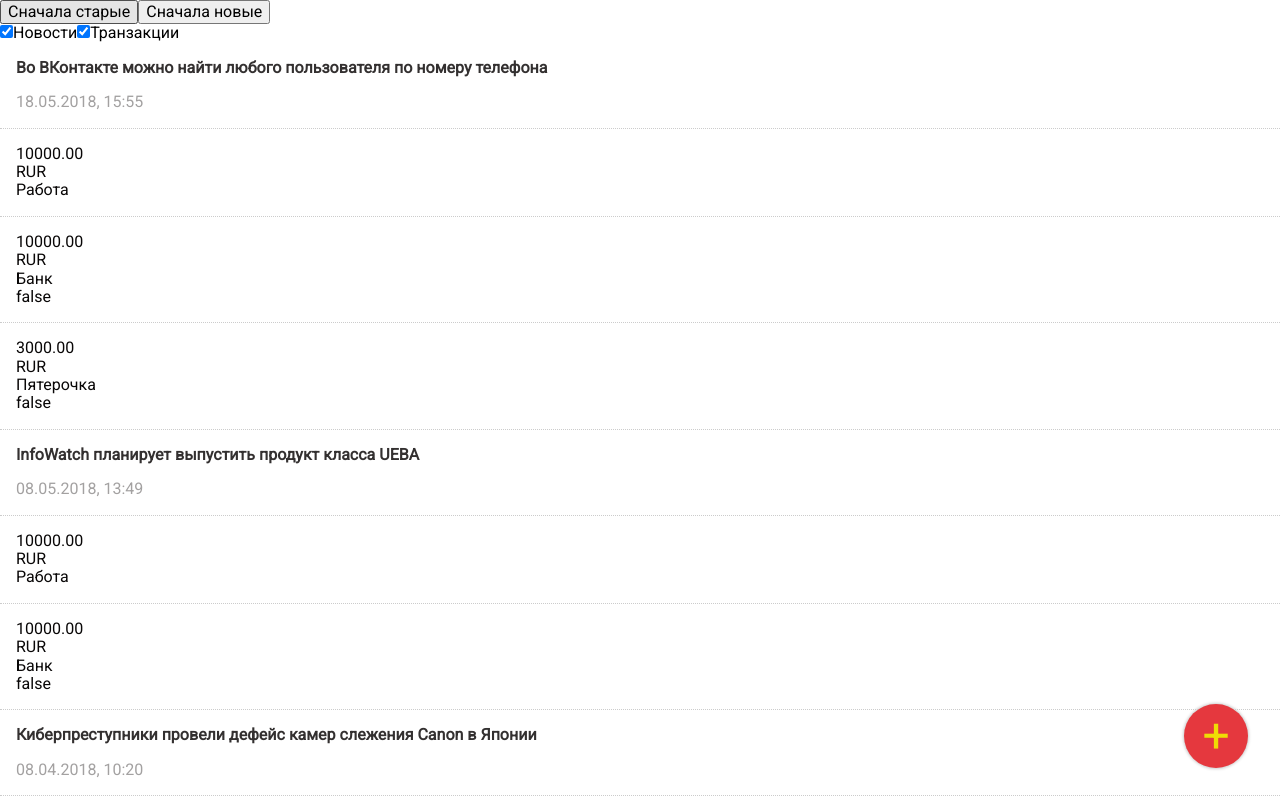
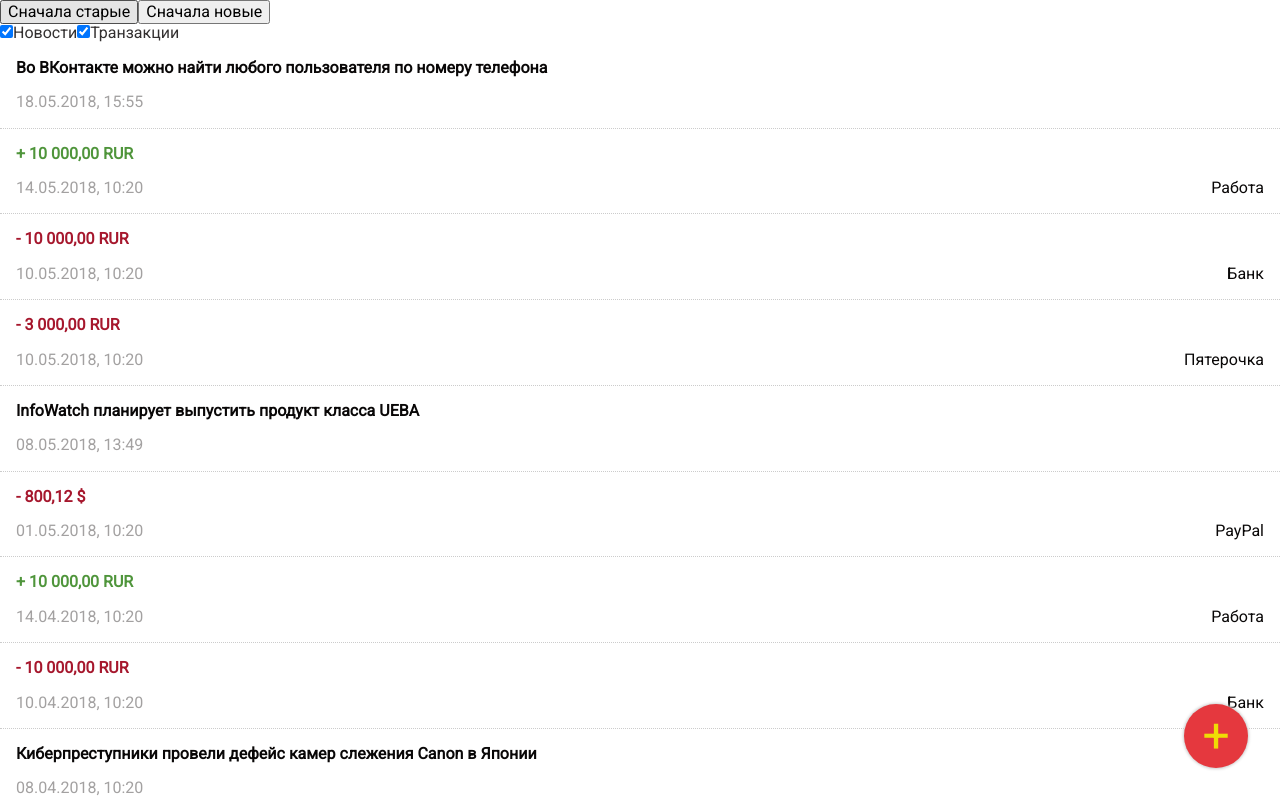
Before and after one commit to mr-africa/angular-learn, an Angular app: page / in a window 1280 px wide. Shown: the top 800 px of the page. Built offline with nearby package versions, Linux system fonts and the light colour scheme.

Commit message:
стили для транзакции

```diff
--- a/src/app/app.component.css
+++ b/src/app/app.component.css
@@ -1,3 +1,4 @@
 .app-component {
     font-family: 'Roboto', sans-serif;
+    color: #333030;
 }
--- a/src/app/consts.ts
+++ b/src/app/consts.ts
@@ -1,8 +1,9 @@
 enum eventTypes {NEWS = 'news', TRANSACTION = 'transaction'};
 
 const currencyList = {USD: 'USD', RUR: 'RUR', EUR: 'EUR'};
+const languageCode = 'ru-RU';
 
-const dateFormat = new Intl.DateTimeFormat('ru-RU', {
+const dateFormat = new Intl.DateTimeFormat(languageCode, {
   year: 'numeric', month: 'numeric', day: 'numeric',
   hour: 'numeric', minute: 'numeric'});
 
@@ -48,23 +49,37 @@ class NewsEvent extends FeedEvent {
 
 class TransactionEvent extends FeedEvent {
     _amount: number;
-    currency: string;
     sender: string;
-    is_positive?: boolean;
+    is_positive?: boolean = true;
     description?: string;
     readonly type: string = eventTypes.TRANSACTION;
+    amountFormat: any;
 
     constructor(event, id: number) {
         super(event.date, id);
         this._amount = event.amount;
-        this.currency = event.currency;
         this.sender = event.sender;
-        this.is_positive = event.is_positive;
+        if (event.is_positive !== undefined) {
+            this.is_positive = event.is_positive;
+        }
         this.description = event.description;
+        this.amountFormat = new Intl.NumberFormat(languageCode, {
+            style: 'currency',
+            currency: event.currency,
+            currencyDisplay: 'symbol'
+        });
     }
 
     get amount(): string { // Храним значения в копейках/центах/итп чтоб не возникло возможных проблем с float числами
-        return (this._amount / 100).toFixed(2);
+        const amount = (this._amount / 100).toFixed(2);
+        return this.amountFormat.format(amount);
+    }
+
+    positiveSymbol() {
+        if (this.is_positive) {
+            return '+';
+        }
+        return '-';
     }
 }
 
--- a/src/app/feed.ts
+++ b/src/app/feed.ts
@@ -145,6 +145,15 @@ const RAW_FEED = [
         is_positive: false,
         description: 'продукты'
     },
+        {
+        date: '2018-05-01 10:20',
+        amount: 80012,
+        currency: currencyList.USD,
+        sender: 'PayPal',
+        type: eventTypes.TRANSACTION,
+        is_positive: false,
+        description: 'Подарки'
+    },
 ];
 
 function EventFactory<feedEventType>(event, id: number) {
--- a/src/app/news-event/news-event.component.css
+++ b/src/app/news-event/news-event.component.css
@@ -9,7 +9,6 @@
 .news__title {
     font-weight: 700;
     margin-bottom: 1em;
-    color: #333030;
 }
 
 .news__date {
--- a/src/app/transaction-event/transaction-event.component.css
+++ b/src/app/transaction-event/transaction-event.component.css
@@ -0,0 +1,22 @@
+.transaction-event:hover > .transaction-event__amount {
+    text-decoration: underline;
+}
+
+.transaction-event__amount {
+    font-weight: 700;
+    margin-bottom: 1em;
+    color: #4f953b;
+}
+
+.transaction-event__amount_negative {
+    color: #a6172d;
+}
+
+.transaction-event-info {
+    display: flex;
+    justify-content: space-between;
+}
+
+.transaction-event-info__date {
+    color: #a3a1a1;
+}
--- a/src/app/transaction-event/transaction-event.component.html
+++ b/src/app/transaction-event/transaction-event.component.html
@@ -1,6 +1,7 @@
-<div>
-    <div>{{ transaction.amount }}</div>
-    <div>{{ transaction.currency }}</div>
-    <div>{{ transaction.sender }}</div>
-    <div>{{ transaction.is_positive }}</div>
+<div class="transaction-event">
+    <div [ngClass]="{'transaction-event__amount': true, 'transaction-event__amount_negative': !transaction.is_positive}">{{ transaction.positiveSymbol() }} {{ transaction.amount }}</div>
+    <div class="transaction-event-info">
+        <div class="transaction-event-info__date">{{ transaction.dateOutput() }}</div>
+        <div class="transaction-event-info__sender">{{ transaction.sender }}</div>
+    </div>
 </div>
```
